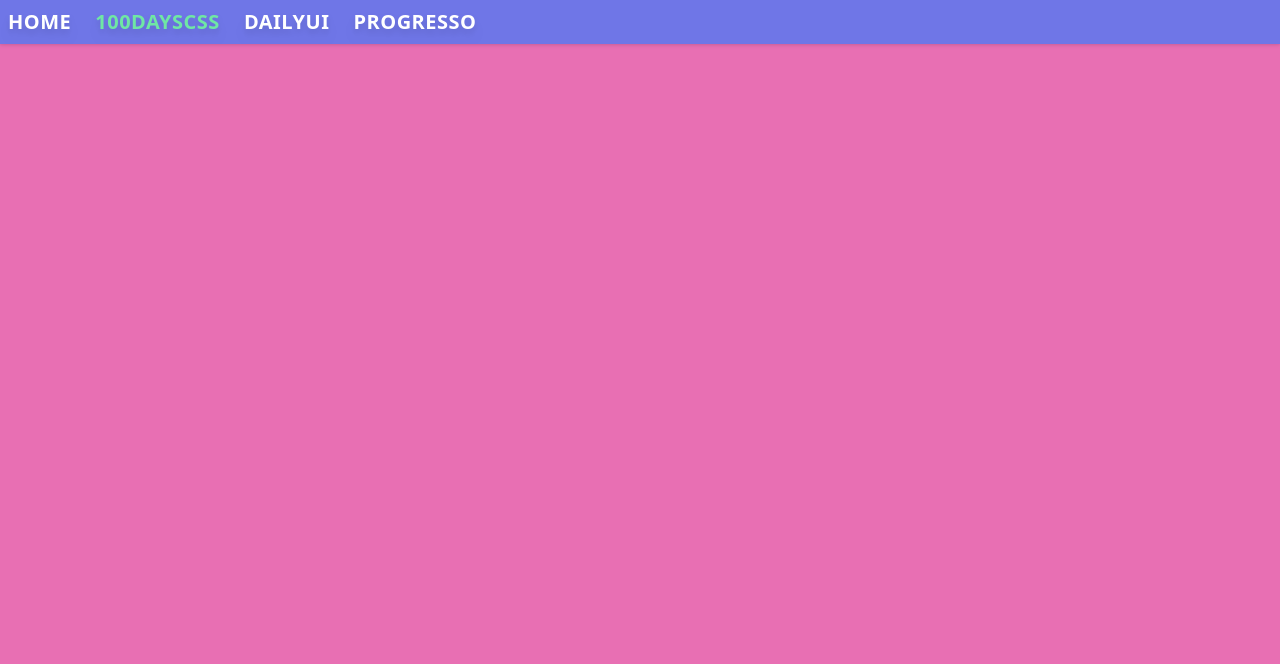
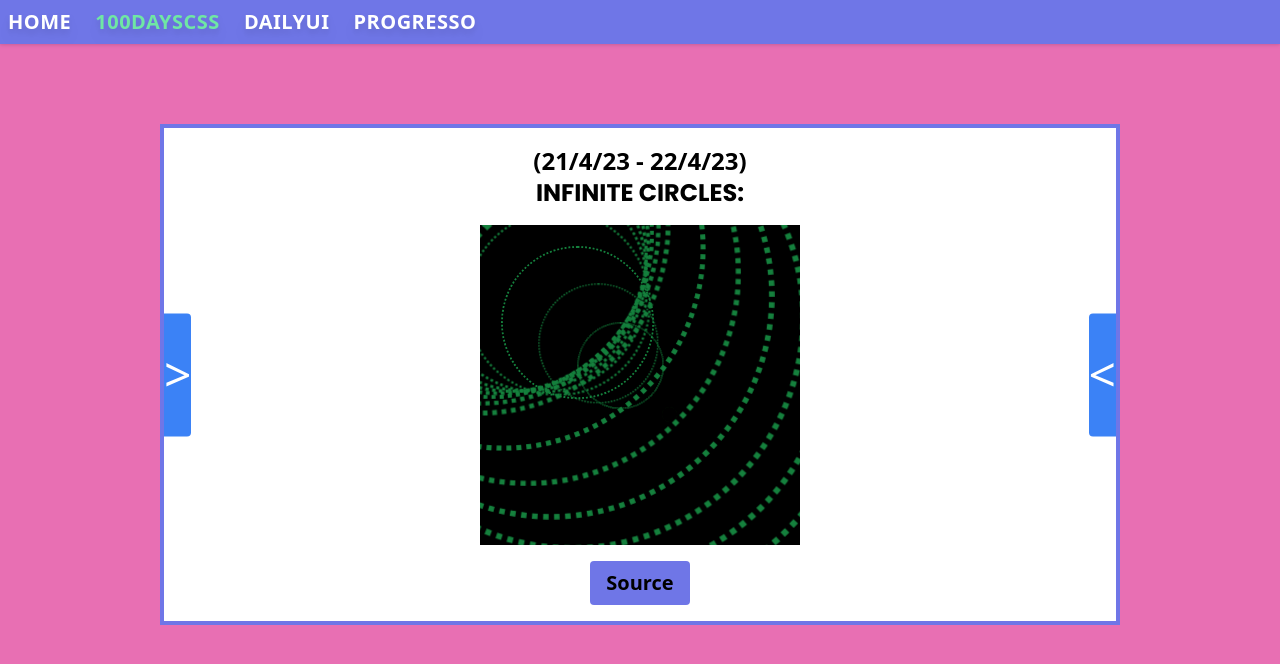
Before and after one commit to Marco-A-C-Pereira/100-Days-CSS, a React (Vite) app: page /100DaysCSS/2 in a window 1280 px wide. Shown: the top 664 px of the page. Built offline with nearby package versions, Linux system fonts and the light colour scheme; the HTML template or start-up script is replaced by a standard one.

Commit message:
Challange 2 and 3 Completed

```diff
--- a/src/App.jsx
+++ b/src/App.jsx
@@ -4,6 +4,8 @@ import { Routes, Route } from "react-router-dom";
 import PriceTable from "./components/100Days/Day-1/PriceTable";
 import Navbar from "./components/shared/Navbar";
 import Hdayscss from "./pages/Hdayscss";
+import InfiniteCircle from "./components/100Days/Day-2/InfiniteCircle";
+import HoverButon from "./components/100Days/Day-3/HoverButon";
 
 export default function App() {
   return (
@@ -14,6 +16,8 @@ export default function App() {
         <Route path="100DaysCSS">
           <Route index element={<Hdayscss />} />
           <Route path="1" element={<PriceTable />} />
+          <Route path="2" element={<InfiniteCircle />} />
+          <Route path="3" element={<HoverButon />} />
         </Route>
         <Route path="/DailyUI"></Route>
         <Route path="/Progress" />
--- a/src/components/100Days/Day-1/PriceTable.jsx
+++ b/src/components/100Days/Day-1/PriceTable.jsx
@@ -3,6 +3,7 @@ import SectionTitle from "../../shared/SectionTitle";
 import { motion } from "framer-motion";
 import { useEffect } from "react";
 import Frame from "../../shared/Frame";
+import SrcButton from "../../shared/SrcButton";
 
 const cardData = [
   { id: 1, plan: "Basic", price: 5, Users: 5, GB: 20, Projects: 1 },
@@ -108,7 +109,10 @@ export default function PriceTable() {
 
   return (
     <Frame>
-      <SectionTitle> Price Table </SectionTitle>
+      <SectionTitle>
+        <p className="leading-snug font-sans font-bold">(20/4/23 - 21/4/23)</p>
+        Price Table:
+      </SectionTitle>
       <section className="flex flex-col items-center w-fit p-16 mx-auto bg-blue-100">
         <div className="pb-8 flex gap-4">
           {cardData.map((card) => {
@@ -123,7 +127,7 @@ export default function PriceTable() {
         </div>
         <PriceBarList CurrentCard={CurrentCard} />
       </section>
-      <SectionTitle> 20/4 - 21/4 </SectionTitle>
+      <SrcButton src="https://100dayscss.com/days/62/" />
     </Frame>
   );
 }
--- /dev/null
+++ b/src/components/100Days/Day-2/InfiniteCircle.jsx
@@ -0,0 +1,53 @@
+import React from "react";
+import Frame from "../../shared/Frame";
+import SectionTitle from "../../shared/SectionTitle";
+import { motion } from "framer-motion";
+import { useEffect } from "react";
+import { useState } from "react";
+import { useRef } from "react";
+import SrcButton from "../../shared/SrcButton";
+
+function Ring() {
+  return (
+    <motion.div
+      initial={{ transformOrigin: "center", translateX: 0, translateY: 0 }}
+      animate={{
+        scale: [0, 7],
+        translateX: [0, -200, 0],
+        translateY: [0, -200, 0],
+      }}
+      transition={{ repeat: Infinity, duration: 5 }}
+      className="border-dotted border border-green-700 h-20 w-20 rounded-full absolute top-[50%] left-[50%] "
+      // className="border border-red-700 h-20 w-20 rounded-full absolute top-1/2 left-1/2 transform -translate-x-1/2 -translate-y-1/2"
+    ></motion.div>
+  );
+}
+
+export default function InfiniteCircle() {
+  const [rings, setRings] = useState([]);
+  const TOTALCIRCLES = 25;
+  const RINGCOUNTER = useRef(0);
+  const CIRCLEDELAY = 200;
+
+  useEffect(() => {
+    if (RINGCOUNTER.current < TOTALCIRCLES) {
+      setTimeout(() => {
+        setRings((prevRings) => [prevRings, <Ring key={prevRings.length} />]);
+        RINGCOUNTER.current = RINGCOUNTER.current + 1;
+      }, CIRCLEDELAY);
+    }
+  }, [rings]);
+
+  return (
+    <Frame>
+      <SectionTitle>
+        <p className="leading-snug font-sans font-bold">(21/4/23 - 22/4/23)</p>
+        Infinite Circles:{" "}
+      </SectionTitle>
+      <article className="h-80 bg-black w-80 relative overflow-hidden">
+        {rings}
+      </article>
+      <SrcButton src={"https://100dayscss.com/days/63/"} />
+    </Frame>
+  );
+}
--- /dev/null
+++ b/src/components/100Days/Day-3/HoverButon.jsx
@@ -0,0 +1,24 @@
+import React from "react";
+import Frame from "../../shared/Frame";
+import SectionTitle from "../../shared/SectionTitle";
+import SrcButton from "../../shared/SrcButton";
+
+export default function HoverButon() {
+  return (
+    <Frame>
+      <SectionTitle>
+        <p className="leading-snug font-sans font-bold">(22/4/23)</p>
+        Hover Button
+      </SectionTitle>
+      <div className="text-center relative bg-[#c0aee7] h-56 w-56 rounded">
+        <article className="cursor-pointer group">
+          <div className="px-4 py-2 w-40 h-14 bg-[#f8f2ce] group-hover:bg-blue-500 absolute top-1/2 left-1/2 transition duration-500 transform -translate-x-[45%] -translate-y-[45%] group-hover:-translate-x-[55%] group-hover:-translate-y-[55%] "></div>
+          <div className="px-4 py-2 w-40 h-14 flex bg-[#7888ec] text-[#f8f2ce] group-hover:bg-[#f8f2ce] group-hover:text-blue-500 items-center justify-center text-xl uppercase tracking-tight  absolute top-1/2 left-1/2 transition duration-500 transform -translate-x-[55%] -translate-y-[55%] group-hover:-translate-x-[45%] group-hover:-translate-y-[45%] ">
+            <p>Hover me</p>
+          </div>
+        </article>
+      </div>
+      <SrcButton src={"https://100dayscss.com"} />
+    </Frame>
+  );
+}
--- a/src/components/shared/Frame.jsx
+++ b/src/components/shared/Frame.jsx
@@ -1,8 +1,10 @@
 import React from "react";
+import NavButtons from "./NavButtons";
 
 export default function Frame({ children }) {
   return (
-    <article className="mx-auto mt-20 w-9/12 bg-white  border-4 border-[#6f76e7] ">
+    <article className="mx-auto mt-20 w-9/12 bg-white relative border-4 border-[#6f76e7] flex-col flex items-center">
+      <NavButtons />
       {children}
     </article>
   );
--- /dev/null
+++ b/src/components/shared/NavButtons.jsx
@@ -0,0 +1,27 @@
+import { Link, useLocation } from "react-router-dom";
+
+export default function NavButtons() {
+  const location = useLocation();
+  const currentUrlID = location.pathname.split("/100DaysCSS/")[1]++;
+
+  return (
+    <>
+      {currentUrlID < 100 && (
+        <Link
+          className="absolute left-0 top-1/2 -translate-y-1/2 text-5xl bg-blue-500 text-white hover:text-green-500 rounded-tr rounded-br h-1/4 flex flex-col justify-center"
+          to={`/100DaysCSS/${currentUrlID + 1}`}
+        >
+          &gt;{" "}
+        </Link>
+      )}
+      {currentUrlID > 1 && (
+        <Link
+          className="absolute right-0 top-1/2 -translate-y-1/2 text-5xl bg-blue-500 text-white hover:text-green-500 rounded-tl rounded-bl h-1/4 flex flex-col justify-center"
+          to={`/100DaysCSS/${currentUrlID - 1}`}
+        >
+          &lt;{" "}
+        </Link>
+      )}
+    </>
+  );
+}
--- /dev/null
+++ b/src/components/shared/SrcButton.jsx
@@ -0,0 +1,14 @@
+import React from "react";
+
+export default function SrcButton({ src }) {
+  return (
+    <a
+      href={src}
+      target="_blank"
+      rel="noreferrer "
+      className="bg-[#6f76e7] inline-block rounded px-4 py-2 font-bold text-xl cursor-pointer my-4"
+    >
+      Source
+    </a>
+  );
+}
--- a/src/pages/Hdayscss.jsx
+++ b/src/pages/Hdayscss.jsx
@@ -13,6 +13,12 @@ export default function Hdayscss() {
           <ShowcaseItem url="1" isCompleted={true}>
             Dia 1: Pricetable
           </ShowcaseItem>
+          <ShowcaseItem url="2" isCompleted={true}>
+            Dia 2: Circulos Infinitos
+          </ShowcaseItem>
+          <ShowcaseItem url="3" isCompleted={true}>
+            Dia 3: Hover Button
+          </ShowcaseItem>
         </div>
       </section>
     </main>
```
